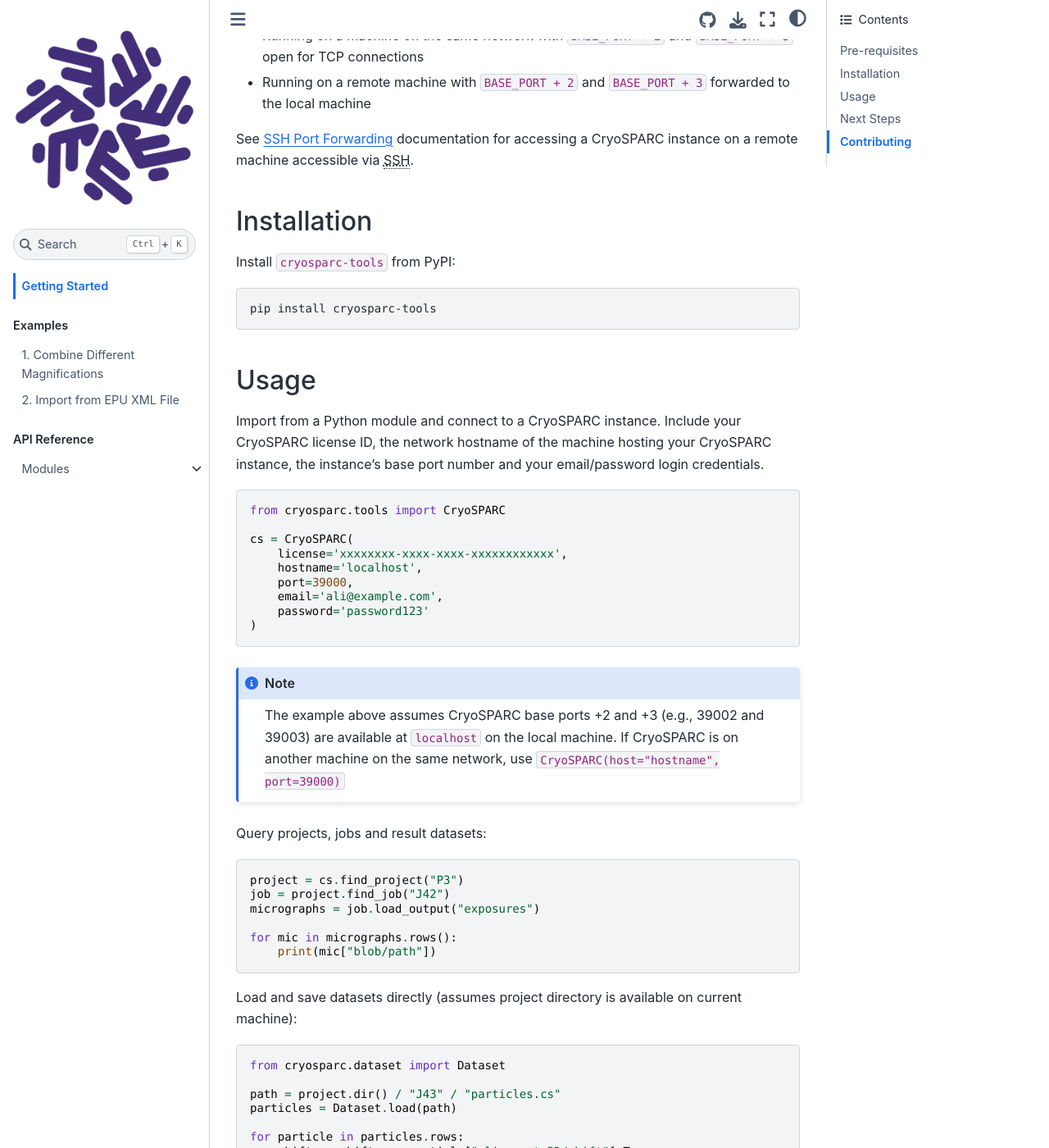
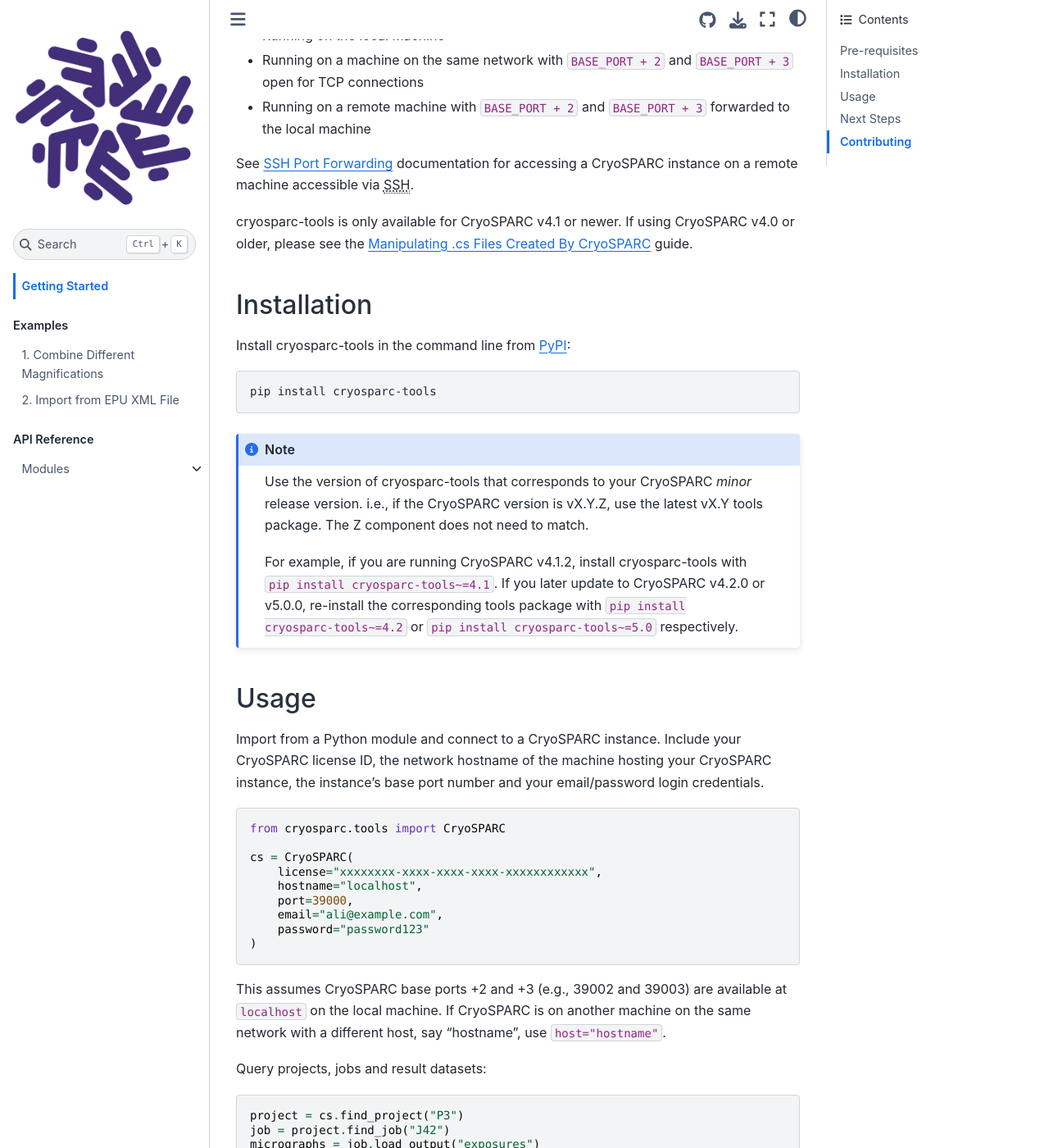
Before and after one commit to cryoem-uoft/cryosparc-tools, a Jupyter Book: the page built from docs/intro.md, in a window 1280 px wide and 1400 px high, scrolled down 716 px. Shown: the whole window at 82% size. Built offline with Jupyter Book 1.0.4 settings and Sphinx 7.4.7 and the Sphinx Book theme 1.1.4, drawn with Linux system fonts in a browser that asks for light colours; pages that are not in the unit, such as notebooks, are missing from menus; some of the changed text lies outside the part shown.

Commit message:
docs: various tweaks and fixes

````diff
--- a/docs/_toc.yml
+++ b/docs/_toc.yml
@@ -17,14 +17,14 @@
   - file: api/index
     sections:
     - file: api/tools
-    - file: api/command
     - file: api/project
     - file: api/job
     - file: api/dataset
     - file: api/column
     - file: api/row
     - file: api/dtype
+    - file: api/spec
+    - file: api/util
     - file: api/mrc
     - file: api/star
-    - file: api/spec
-    - file: api/util
+    - file: api/command
--- a/docs/intro.md
+++ b/docs/intro.md
@@ -1,12 +1,12 @@
 # Getting Started
 
-`cryosparc-tools` is a Python library that enables scripting access to the
-[CryoSPARC](https://cryosparc.com) <abbr title="cryo-electron microscopy">cryo-EM</abbr> software package.
+**cryosparc-tools** is an open-source Python library that enables scripting access to the [CryoSPARC](https://cryosparc.com) <abbr title="cryo-electron microscopy">cryo-EM</abbr> software package.
 
 Use it for the following use cases:
 
 - Programmatically read and write exposure, particle and volume data
-- Access project and job metadata
+- Access project, workspace and job data
+- Build and run jobs to orchestrate custom cryo-EM workflows
 - Extend CryoSPARC functionality with third-party software packages
 
 ```{note}
@@ -15,8 +15,8 @@
 
 ## Pre-requisites
 
-- [Python >= 3.7](https://www.python.org/downloads/)
-- [CryoSPARC >= v4.1](https://cryosparc.com/download)
+- [Python ≥ 3.7](https://www.python.org/downloads/)
+- [CryoSPARC ≥ v4.1](https://cryosparc.com/download)
 
 CryoSPARC installation must be accessible via one of the following methods:
 
@@ -28,12 +28,24 @@
 documentation for accessing a CryoSPARC instance on a remote machine accessible
 via <abbr title="Secure Shell">SSH</abbr>.
 
+cryosparc-tools is only available for CryoSPARC v4.1 or newer. If using CryoSPARC v4.0 or older, please see the [Manipulating .cs Files Created By CryoSPARC](https://guide.cryosparc.com/setup-configuration-and-management/software-system-guides/manipulating-.cs-files-created-by-cryosparc) guide.
+
 ## Installation
 
-Install `cryosparc-tools` from PyPI:
+Install cryosparc-tools in the command line from [PyPI](https://pypi.org):
 
 ```sh
 pip install cryosparc-tools
+```
+
+```{note}
+Use the version of cryosparc-tools that corresponds to your CryoSPARC _minor_
+release version. i.e., if the CryoSPARC version is vX.Y.Z, use the latest vX.Y
+tools package. The Z component does not need to match.
+
+For example, if you are running CryoSPARC v4.1.2, install cryosparc-tools with
+`pip install cryosparc-tools~=4.1`. If you later update to CryoSPARC v4.2.0 or
+v5.0.0, re-install the corresponding tools package with `pip install cryosparc-tools~=4.2` or `pip install cryosparc-tools~=5.0` respectively.
 ```
 
 ## Usage
@@ -47,19 +59,18 @@
 from cryosparc.tools import CryoSPARC
 
 cs = CryoSPARC(
-    license='xxxxxxxx-xxxx-xxxx-xxxxxxxxxxxx',
-    hostname='localhost',
+    license="xxxxxxxx-xxxx-xxxx-xxxx-xxxxxxxxxxxx",
+    hostname="localhost",
     port=39000,
-    email='ali@example.com',
-    password='password123'
+    email="ali@example.com",
+    password="password123"
 )
 ```
 
-```{note}
-The example above assumes CryoSPARC base ports +2 and +3 (e.g., 39002 and 39003)
-are available at `localhost` on the local machine. If CryoSPARC is on another
-machine on the same network, use `CryoSPARC(host="hostname", port=39000)`
-```
+This assumes CryoSPARC base ports +2 and +3 (e.g., 39002 and 39003) are
+available at `localhost` on the local machine. If CryoSPARC is on another
+machine on the same network with a different host, say "hostname", use
+`host="hostname"`.
 
 Query projects, jobs and result datasets:
 
````
Also changed, not shown: 4 other files.
